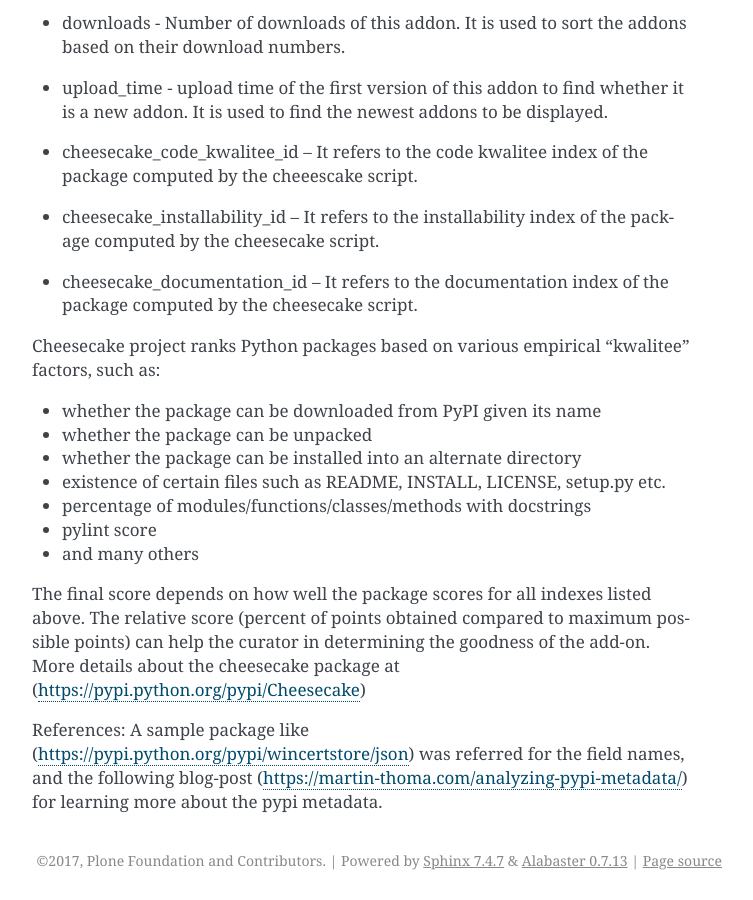
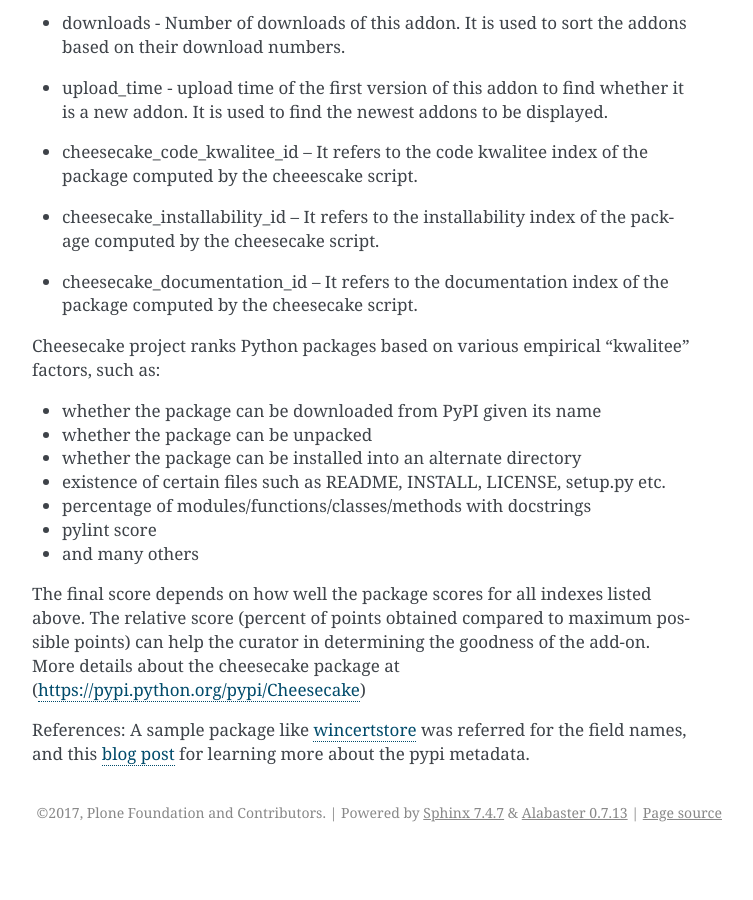
Before and after one commit to plone/ploneorg.addonlisting, a Sphinx documentation site: the page built from docs/implementation.rst, in a window 1280 px wide and 900 px high, scrolled down 1528 px. Shown: the whole window, without its empty margins (388-1141 px from the left). Built offline with Sphinx 7.4.7, drawn with Linux system fonts in a browser that asks for light colours; after the commit the page ends 2380 px from its top, so only the background shows below that.

Commit message:
Create implementation.rst

```diff
--- a/docs/implementation.rst
+++ b/docs/implementation.rst
@@ -60,5 +60,5 @@ The final score depends on how well the package scores for all indexes listed ab
 points obtained compared to maximum possible points) can help the curator in determining  the goodness of the add-on.
 More details about the cheesecake package at (https://pypi.python.org/pypi/Cheesecake)
 
-References:  A sample package like (https://pypi.python.org/pypi/wincertstore/json) was referred for the field names,
-and the following blog-post (https://martin-thoma.com/analyzing-pypi-metadata/) for learning more about the pypi metadata.
+References:  A sample package like `wincertstore <https://pypi.python.org/pypi/wincertstore/json>`_ was referred for the field names,
+and this `blog post <https://martin-thoma.com/analyzing-pypi-metadata/>`_ for learning more about the pypi metadata.
```
